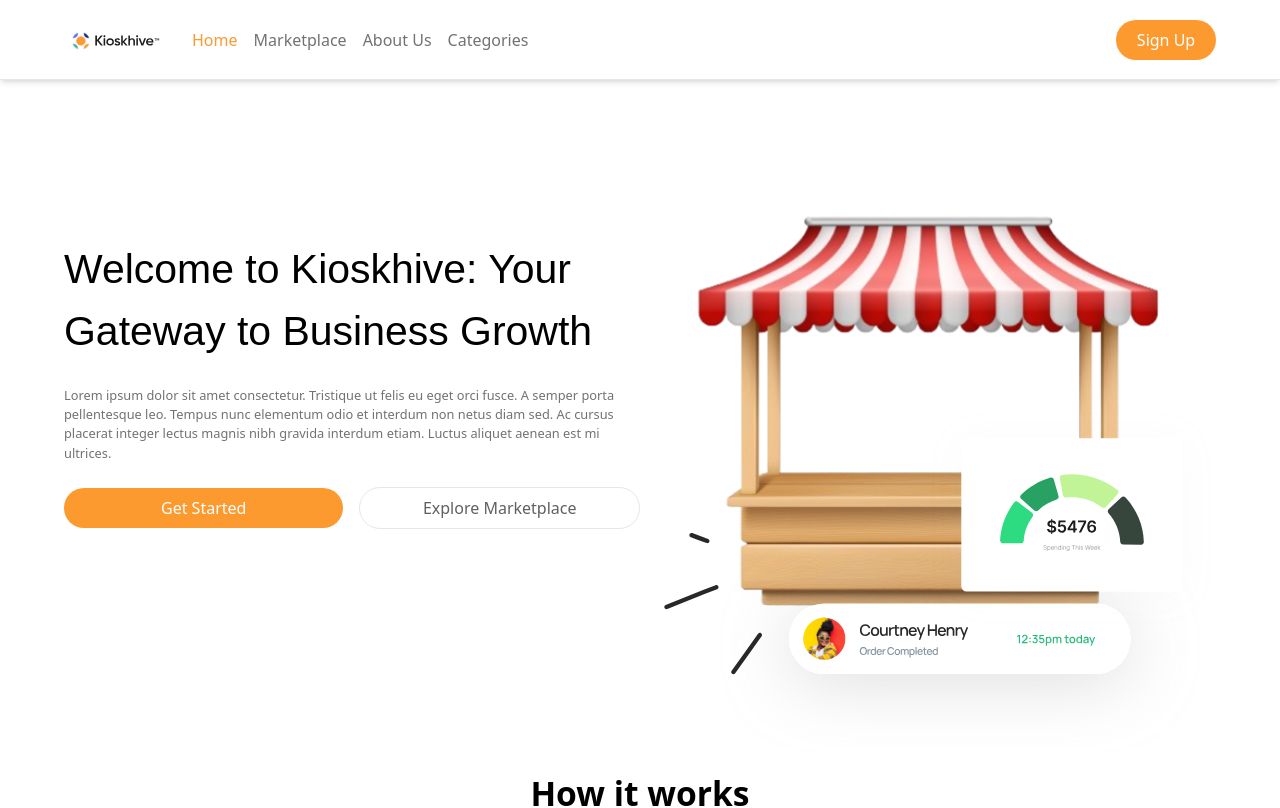
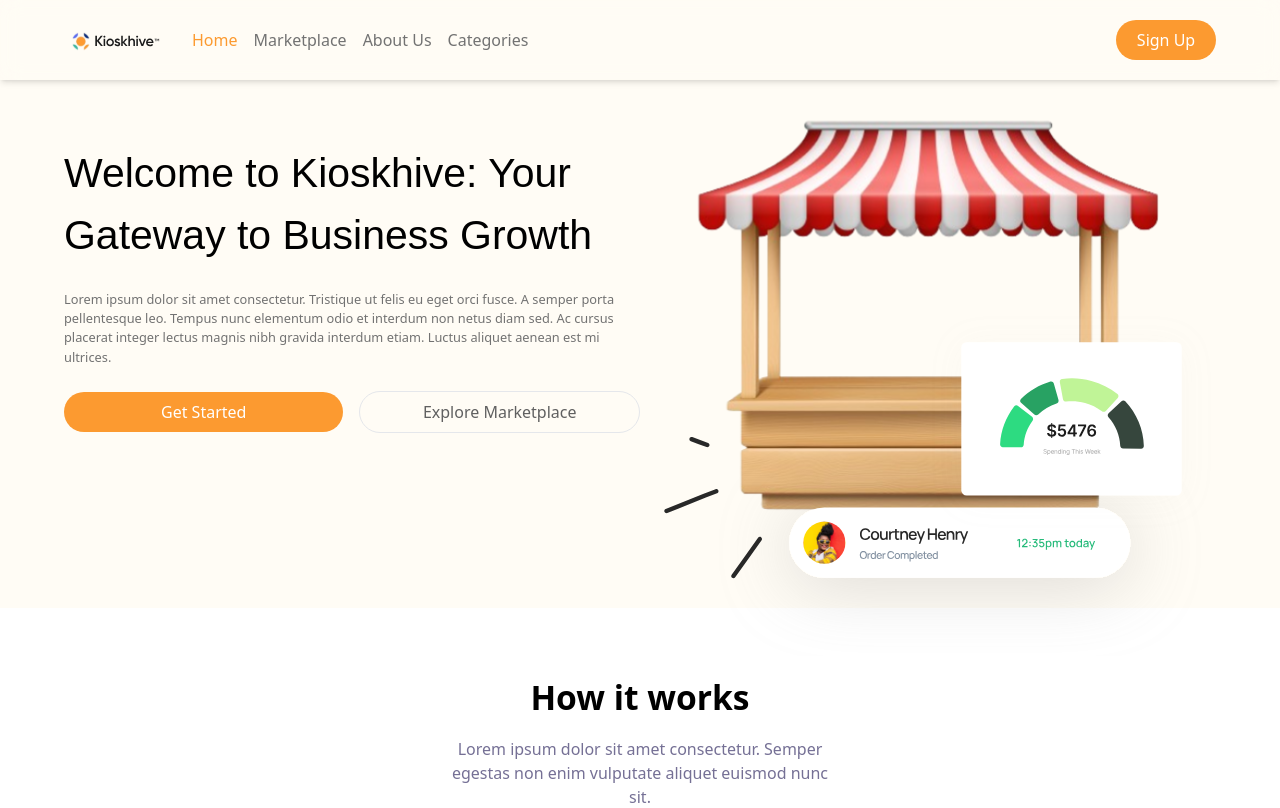
Before and after one commit to davidfayanju1/KioskhiveNG, a React (Vite) app: page / in a window 1280 px wide. Shown: the top 808 px of the page. Built offline with nearby package versions, Linux system fonts and the light colour scheme; a web font is replaced by a local one.

Commit message:
Additions on UI

```diff
--- a/src/components/common/Button.jsx
+++ b/src/components/common/Button.jsx
@@ -1,9 +1,10 @@
 import { clamp } from "framer-motion";
 import React from "react";
 
-const Button = ({ name, width, height, className }) => {
+const Button = ({ name, width, height, className, onPress }) => {
   return (
     <button
+      onClick={onPress}
       className={`border-none rounded-full px-[1.3rem] py-[.5rem] ${className} items-center justify-center text-white font-[400]`}
     >
       {name}
--- a/src/components/common/Nav.jsx
+++ b/src/components/common/Nav.jsx
@@ -106,7 +106,7 @@
   }, [open]);
 
   return (
-    <header className="w-full flex items-center justify-between md:px-[4rem] border-b-[.2px] border-gray-200 px-[1rem] min-h-[5rem] fixed top-0 left-0 z-[500] bg-white bg-opacity-40 backdrop-blur-[10px] shadow-md">
+    <header className="w-full flex items-center justify-between md:px-[4rem] px-[1rem] min-h-[5rem] fixed top-0 left-0 z-[500] bg-[#FFFCF5] bg-opacity-40 backdrop-blur-[10px] shadow-md">
       <div className="title flex items-center justify-center gap-[2rem]">
         <figure className="logo_container h-[2rem] w-[6rem]">
           <img src="/svgs/company.svg" alt="" />
--- a/src/components/modules/home/Section1.jsx
+++ b/src/components/modules/home/Section1.jsx
@@ -3,7 +3,7 @@
 
 const Section1 = () => {
   return (
-    <section className="flex pb-[3rem] pt-[2rem] md:px-[4rem] px-[1rem] md:flex-row flex-col items-center justify-between">
+    <section className="flex pb-[3rem] md:pt-[1rem] pt-[6rem] bg-[#FFFCF5] md:px-[4rem] px-[1rem] md:flex-row flex-col items-center justify-between">
       <div className="first_container md:w-[50%] w-full">
         <hgroup className="font-[500] text-[#000000] font-aeonik md:text-[3.2vw] text-[1.55rem]">
           Welcome to Kioskhive: Your Gateway to Business Growth
--- a/src/layout/DefaultLayout.jsx
+++ b/src/layout/DefaultLayout.jsx
@@ -6,7 +6,7 @@
   return (
     <>
       <Nav active={active} />
-      <div className="children-container mt-[5rem]">{children}</div>
+      {children}
       <Footer />
     </>
   );
```
